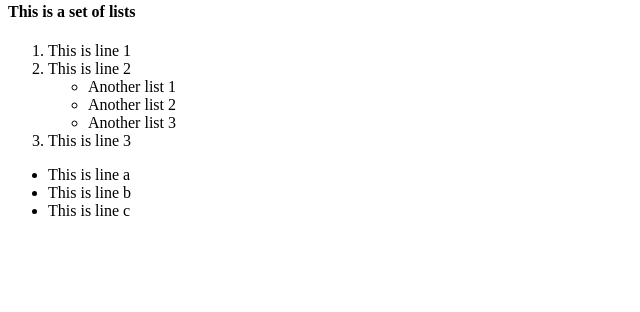
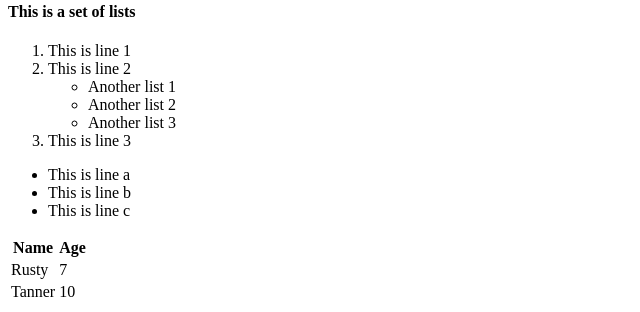
Before and after one commit to martkyle/web-dev-bootcamp, a plain HTML site: page firstPage.html in a window 1280 px wide. Shown: the part 538-850 px from the top of the page, without its empty margins (0-640 px from the left). Before the commit the page ends 800 px from the top, so only its background shows below. Drawn offline with Linux system fonts and the light colour scheme.

Commit message:
Quiz 3
Created a basic table of Pokemon characters

```diff
--- a/firstPage.html
+++ b/firstPage.html
@@ -33,5 +33,26 @@
 			<li>This is line c</li>
 		</ul>
 
+
+	<table>
+		<thead>
+			<tr>
+				<th>Name</th>
+				<th>Age</th>
+			</tr>
+		</thead>
+		<tbody>
+			<tr>
+				<td>Rusty</td>
+				<td>7</td>
+			</tr>
+			<tr>
+				<td>Tanner</td>
+				<td>10</td>
+			</tr>
+		</tbody>
+	</table>
+
+
 </body>
 </html>
```
Also changed, not shown: quiz3.html (added, +45 -0 lines).
